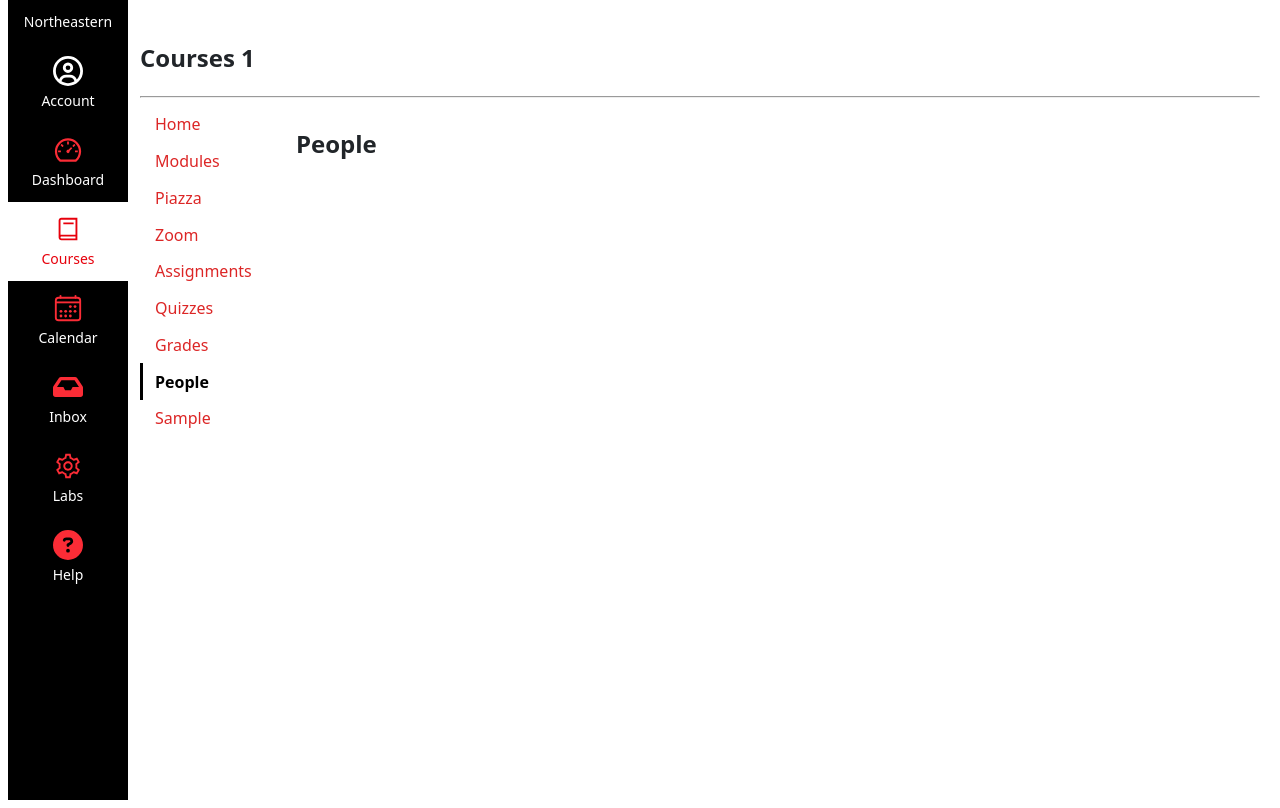
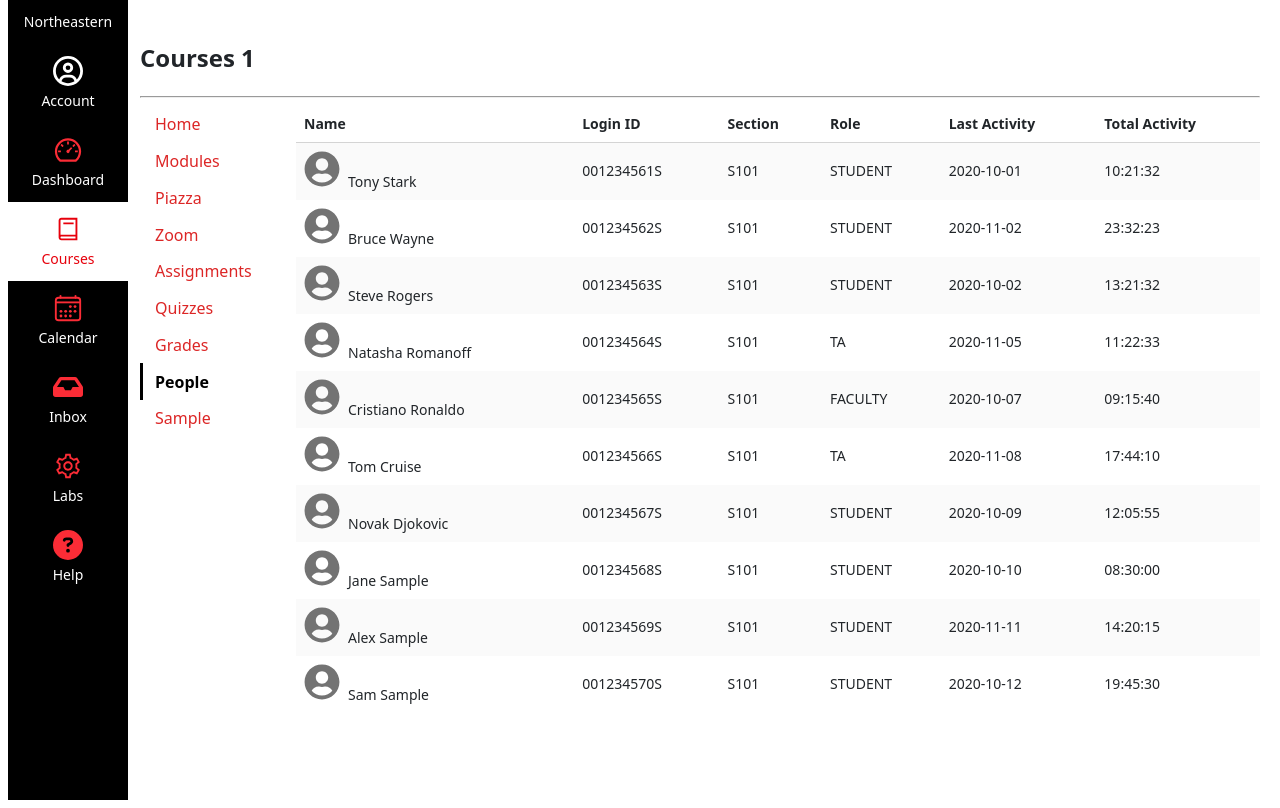
Before and after one commit to Blanq-one/webdev-client, a Next.js app: page /courses/1/people/table in a window 1280 px wide. Built offline with nearby package versions, Linux system fonts and the light colour scheme.

Commit message:
Implement and style Kambaz people table

```diff
--- a/app/(kambaz)/courses/[cid]/people/table/page.tsx
+++ b/app/(kambaz)/courses/[cid]/people/table/page.tsx
@@ -1,3 +1,102 @@
-export default function People() {
-  return <h2>People</h2>;
+import { FaUserCircle } from "react-icons/fa";
+
+export default function PeopleTable() {
+  return (
+    <div id="wd-people-table" className="overflow-x-auto">
+      <table className="w-full border-collapse text-left text-sm">
+        <thead>
+          <tr className="border-b border-neutral-300">
+            <th className="p-2">Name</th>
+            <th className="p-2">Login ID</th>
+            <th className="p-2">Section</th>
+            <th className="p-2">Role</th>
+            <th className="p-2">Last Activity</th>
+            <th className="p-2">Total Activity</th>
+          </tr>
+        </thead>
+        <tbody>
+          <tr className="odd:bg-neutral-50">
+            <td className="p-2 text-nowrap"><FaUserCircle className="me-2 inline text-4xl text-neutral-500" />Tony Stark</td>
+            <td className="p-2">001234561S</td>
+            <td className="p-2">S101</td>
+            <td className="p-2">STUDENT</td>
+            <td className="p-2">2020-10-01</td>
+            <td className="p-2">10:21:32</td>
+          </tr>
+          <tr className="odd:bg-neutral-50">
+            <td className="p-2 text-nowrap"><FaUserCircle className="me-2 inline text-4xl text-neutral-500" />Bruce Wayne</td>
+            <td className="p-2">001234562S</td>
+            <td className="p-2">S101</td>
+            <td className="p-2">STUDENT</td>
+            <td className="p-2">2020-11-02</td>
+            <td className="p-2">23:32:23</td>
+          </tr>
+          <tr className="odd:bg-neutral-50">
+            <td className="p-2 text-nowrap"><FaUserCircle className="me-2 inline text-4xl text-neutral-500" />Steve Rogers</td>
+            <td className="p-2">001234563S</td>
+            <td className="p-2">S101</td>
+            <td className="p-2">STUDENT</td>
+            <td className="p-2">2020-10-02</td>
+            <td className="p-2">13:21:32</td>
+          </tr>
+          <tr className="odd:bg-neutral-50">
+            <td className="p-2 text-nowrap"><FaUserCircle className="me-2 inline text-4xl text-neutral-500" />Natasha Romanoff</td>
+            <td className="p-2">001234564S</td>
+            <td className="p-2">S101</td>
+            <td className="p-2">TA</td>
+            <td className="p-2">2020-11-05</td>
+            <td className="p-2">11:22:33</td>
+          </tr>
+          <tr className="odd:bg-neutral-50">
+            <td className="p-2 text-nowrap"><FaUserCircle className="me-2 inline text-4xl text-neutral-500" />Cristiano Ronaldo</td>
+            <td className="p-2">001234565S</td>
+            <td className="p-2">S101</td>
+            <td className="p-2">FACULTY</td>
+            <td className="p-2">2020-10-07</td>
+            <td className="p-2">09:15:40</td>
+          </tr>
+          <tr className="odd:bg-neutral-50">
+            <td className="p-2 text-nowrap"><FaUserCircle className="me-2 inline text-4xl text-neutral-500" />Tom Cruise</td>
+            <td className="p-2">001234566S</td>
+            <td className="p-2">S101</td>
+            <td className="p-2">TA</td>
+            <td className="p-2">2020-11-08</td>
+            <td className="p-2">17:44:10</td>
+          </tr>
+          <tr className="odd:bg-neutral-50">
+            <td className="p-2 text-nowrap"><FaUserCircle className="me-2 inline text-4xl text-neutral-500" />Novak Djokovic</td>
+            <td className="p-2">001234567S</td>
+            <td className="p-2">S101</td>
+            <td className="p-2">STUDENT</td>
+            <td className="p-2">2020-10-09</td>
+            <td className="p-2">12:05:55</td>
+          </tr>
+          <tr className="odd:bg-neutral-50">
+            <td className="p-2 text-nowrap"><FaUserCircle className="me-2 inline text-4xl text-neutral-500" />Jane Sample</td>
+            <td className="p-2">001234568S</td>
+            <td className="p-2">S101</td>
+            <td className="p-2">STUDENT</td>
+            <td className="p-2">2020-10-10</td>
+            <td className="p-2">08:30:00</td>
+          </tr>
+          <tr className="odd:bg-neutral-50">
+            <td className="p-2 text-nowrap"><FaUserCircle className="me-2 inline text-4xl text-neutral-500" />Alex Sample</td>
+            <td className="p-2">001234569S</td>
+            <td className="p-2">S101</td>
+            <td className="p-2">STUDENT</td>
+            <td className="p-2">2020-11-11</td>
+            <td className="p-2">14:20:15</td>
+          </tr>
+          <tr className="odd:bg-neutral-50">
+            <td className="p-2 text-nowrap"><FaUserCircle className="me-2 inline text-4xl text-neutral-500" />Sam Sample</td>
+            <td className="p-2">001234570S</td>
+            <td className="p-2">S101</td>
+            <td className="p-2">STUDENT</td>
+            <td className="p-2">2020-10-12</td>
+            <td className="p-2">19:45:30</td>
+          </tr>
+        </tbody>
+      </table>
+    </div>
+  );
 }
```
